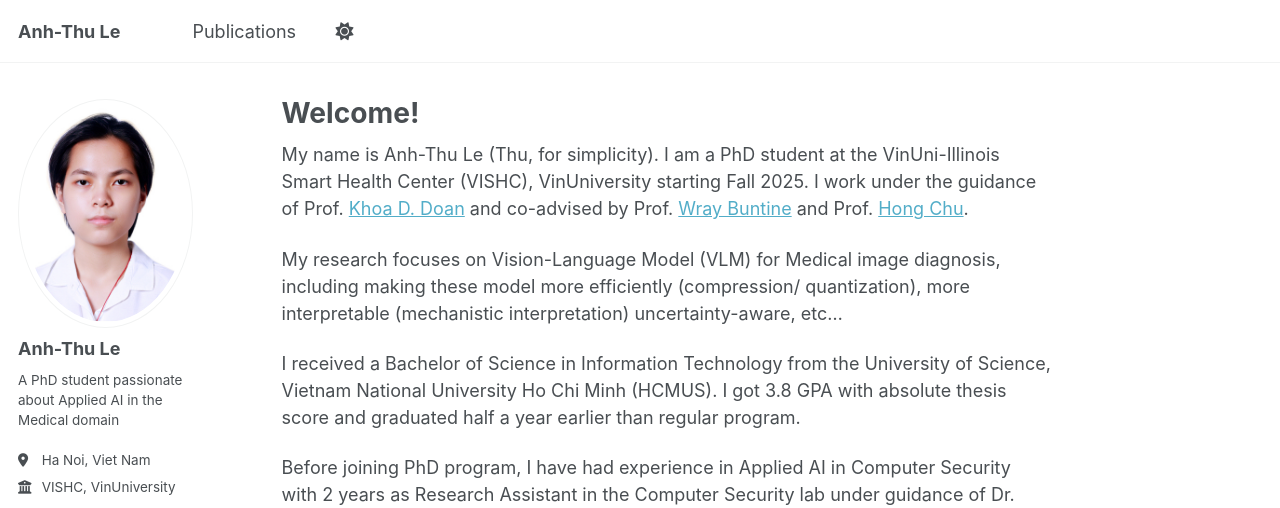
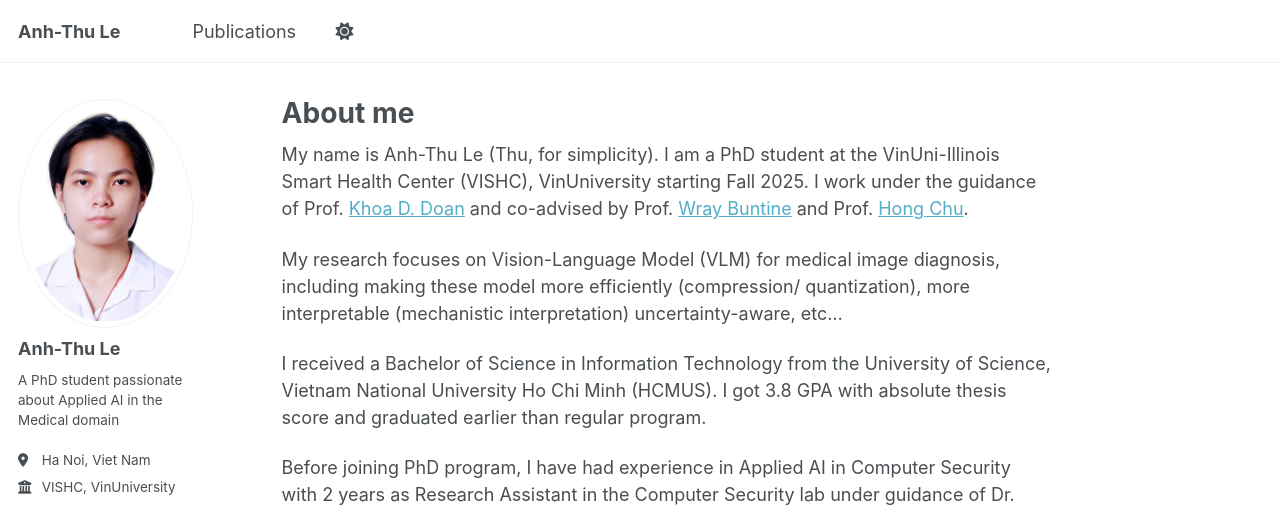
Before and after one commit to Tointech/tointech.github.io, a Jekyll site: the page built from _pages/about.md, in a window 1280 px wide and 1176 px high. Shown: the top 508 px of the window. Built offline with Jekyll 4.4.1, drawn with Linux system fonts in a browser that asks for light colours; some web fonts are replaced.

Commit message:
update home page

```diff
--- a/_config.yml
+++ b/_config.yml
@@ -10,7 +10,7 @@
 locale                   : "en-US"
 site_theme               : "default"
 title                    : "Anh-Thu Le"
-title_separator          : ""
+title_separator          : "|"
 name                     : &name
 description              : &description "personal description"
 url                      : https://tointech.github.io # the base hostname & protocol for your site e.g. "https://[your GitHub username].github.io" or if you already have some other page hosted on Github then use "https://[your GitHub username].github.io/[Your Repo Name]"
--- a/_pages/about.md
+++ b/_pages/about.md
@@ -1,6 +1,6 @@
 ---
 permalink: /
-title: "Welcome!"
+title: "About me"
 author_profile: true
 redirect_from:
   - /about/
@@ -9,9 +9,9 @@ redirect_from:
 
 My name is Anh-Thu Le (Thu, for simplicity). I am a PhD student at the VinUni-Illinois Smart Health Center (VISHC), VinUniversity starting Fall 2025. I work under the guidance of Prof. [Khoa D. Doan](https://mail-research.com) and co-advised by Prof. [Wray Buntine](https://scholar.google.com/citations?user=J2pGGuAAAAAJ&hl=vi) and Prof. [Hong Chu](https://scholar.google.com/citations?user=ZLXxF3YAAAAJ&hl=en).
 
-My research focuses on Vision-Language Model (VLM) for Medical image diagnosis, including making these model more efficiently (compression/ quantization), more interpretable (mechanistic interpretation) uncertainty-aware, etc…
+My research focuses on Vision-Language Model (VLM) for medical image diagnosis, including making these model more efficiently (compression/ quantization), more interpretable (mechanistic interpretation) uncertainty-aware, etc…
 
-I received a Bachelor of Science in Information Technology from the University of Science, Vietnam National University Ho Chi Minh (HCMUS). I got 3.8 GPA with absolute thesis score and graduated half a year earlier than regular program.
+I received a Bachelor of Science in Information Technology from the University of Science, Vietnam National University Ho Chi Minh (HCMUS). I got 3.8 GPA with absolute thesis score and graduated earlier than regular program.
 
 Before joining PhD program, I have had experience in Applied AI in Computer Security with 2 years as Research Assistant in the Computer Security lab under guidance of Dr. [Minh-Son Dao](https://scholar.google.com.vn/citations?user=YO1M4t8AAAAJ&hl=vi) (NICT, Japan), Prof. [Duc-Tien Dang-Nguyen](https://dnductien.github.io/) (University of Bergen, Norway) and Dr. [Anh-Duy Tran](https://pakkunandy.github.io/) (Ku Leuven, Belgium). During this time, I published two papers as first/co-first author: one in ACM ICMR 2024 and one in IEEE Access (Q1 journal), focusing on multimedia verification.
 
```
